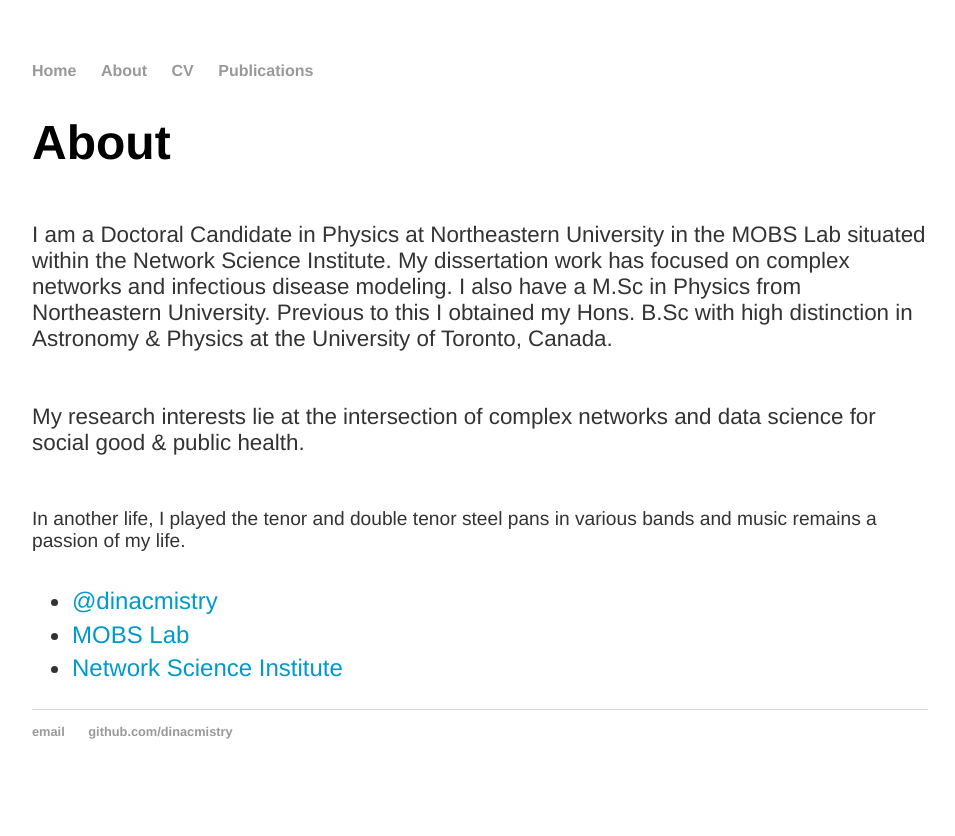
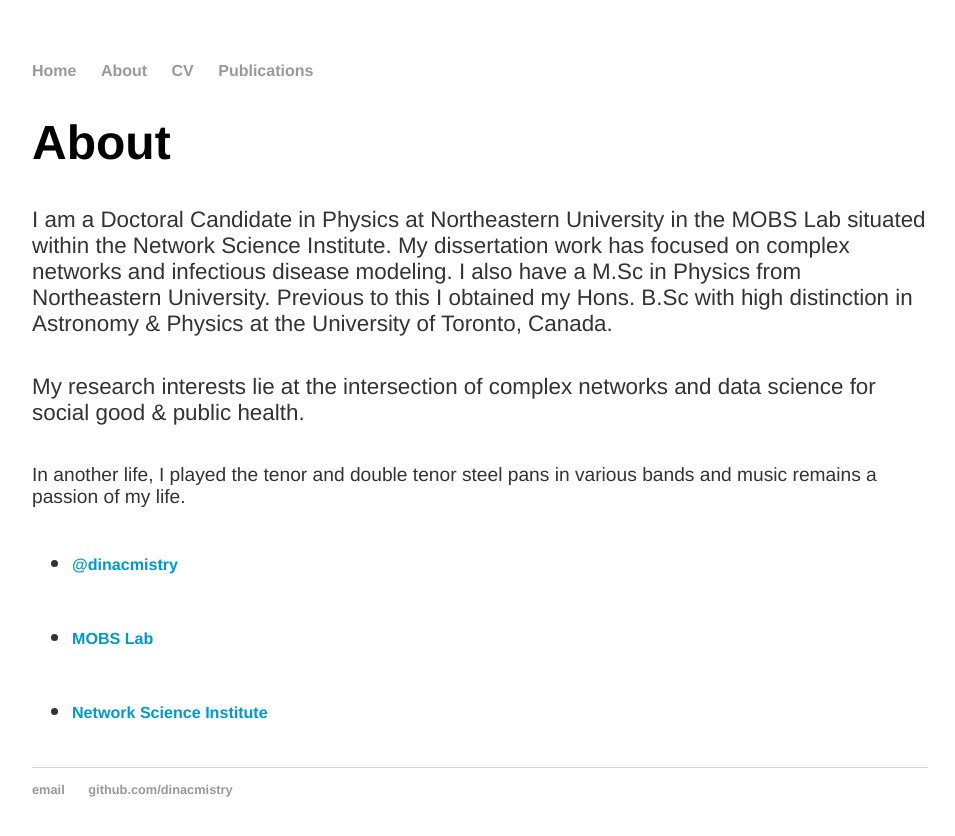
Before and after one commit to dinacmistry/dinacmistry.github.io, a Jekyll site: the page built from about/index.html, in a window 1280 px wide. Shown: the top 836 px of the page, without its empty margins (160-1115 px from the left). Built offline with Jekyll 4.4.1, drawn with Linux system fonts in a browser that asks for light colours.

Commit message:
fix to 6 h tags

```diff
--- a/about/index.html
+++ b/about/index.html
@@ -5,14 +5,14 @@
 
 		<div class="about">
 			<h1>About</h1>
-			<h6>I am a Doctoral Candidate in Physics at Northeastern University in the MOBS Lab situated within the Network Science Institute.
-			My dissertation work has focused on complex networks and infectious disease modeling. I also have a M.Sc in Physics from Northeastern University. Previous to this I obtained my Hons. B.Sc with high distinction in Astronomy & Physics at the University of Toronto, Canada.</h6>
-			<h6>My research interests lie at the intersection of complex networks and data science for social good & public health.</h6>
-			<h5> In another life, I played the tenor and double tenor steel pans in various bands and music remains a passion of my life.</h5>
+			<h5>I am a Doctoral Candidate in Physics at Northeastern University in the MOBS Lab situated within the Network Science Institute.
+			My dissertation work has focused on complex networks and infectious disease modeling. I also have a M.Sc in Physics from Northeastern University. Previous to this I obtained my Hons. B.Sc with high distinction in Astronomy & Physics at the University of Toronto, Canada.</h5>
+			<h5>My research interests lie at the intersection of complex networks and data science for social good & public health.</h5>
+			<h4> In another life, I played the tenor and double tenor steel pans in various bands and music remains a passion of my life.</h4>
 
 			<ul class="contacts">
-				<li><a href="https://twitter.com/dinacmistry"><h7>@dinacmistry</h7></a></li>
-				<li><a href="https://www.mobs-lab.org/"><h7>MOBS Lab</h7></a></li>
-				<li><a href="https://www.networkscienceinstitute.org/"><h7>Network Science Institute</h7></a></li>
+				<li><a href="https://twitter.com/dinacmistry"><h6>@dinacmistry</h6></a></li>
+				<li><a href="https://www.mobs-lab.org/"><h6>MOBS Lab</h6></a></li>
+				<li><a href="https://www.networkscienceinstitute.org/"><h6>Network Science Institute</h6></a></li>
 				</ul>
 		</div>
--- a/css/main.css
+++ b/css/main.css
@@ -12,14 +12,14 @@
 h1, h2, h3, h4  { font-family: 'Helvetica', 'Arial', 'Sans-Serif'; }
 h1 { font-size: 3em;  }
 h2 { font-size: 2.7em; }
-h3 { font-size: 2.3em; }
-h4 { font-size: 1.9em; }
-h5 {font-family: 'Helvetica', 'Sans-Serif'; font-size:  1.2em; color:#333; font-weight: 100}
-h6 {font-family: 'Helvetica', 'Sans-Serif'; font-size:  1.4em; color:#333; font-weight: 400}
+/*h3 { font-size: 2.3em; }*/
+h3 { font-size: 1.9em; }
+h4 {font-family: 'Helvetica', 'Sans-Serif'; font-size:  1.2em; color:#333; font-weight: 100}
+h5 {font-family: 'Helvetica', 'Sans-Serif'; font-size:  1.4em; color:#333; font-weight: 400}
 
-h7 { text-decoration: none; color: #0099cc; }
+h6 { text-decoration: none; color: #0099cc; }
 /*a { text-decoration: none; color: #0099cc; }*/
-h7:hover { text-decoration: underline; }
+h6:hover { text-decoration: underline; }
 
 
 
--- a/index.html
+++ b/index.html
@@ -5,5 +5,5 @@
 
 		<div class="blurb">
 			<h1>Dina Mistry</h1>
-			<p>Doctoral Candidate in Physics & Complex Networks. <a href="/about"><h7>Read more about my life...</h7></a></p>
+			<p>Doctoral Candidate in Physics & Complex Networks. <a href="/about"><h6>Read more about my life...</h6></a></p>
 		</div>
```
Also changed, not shown: publications/index.html (+6 -6 lines).
